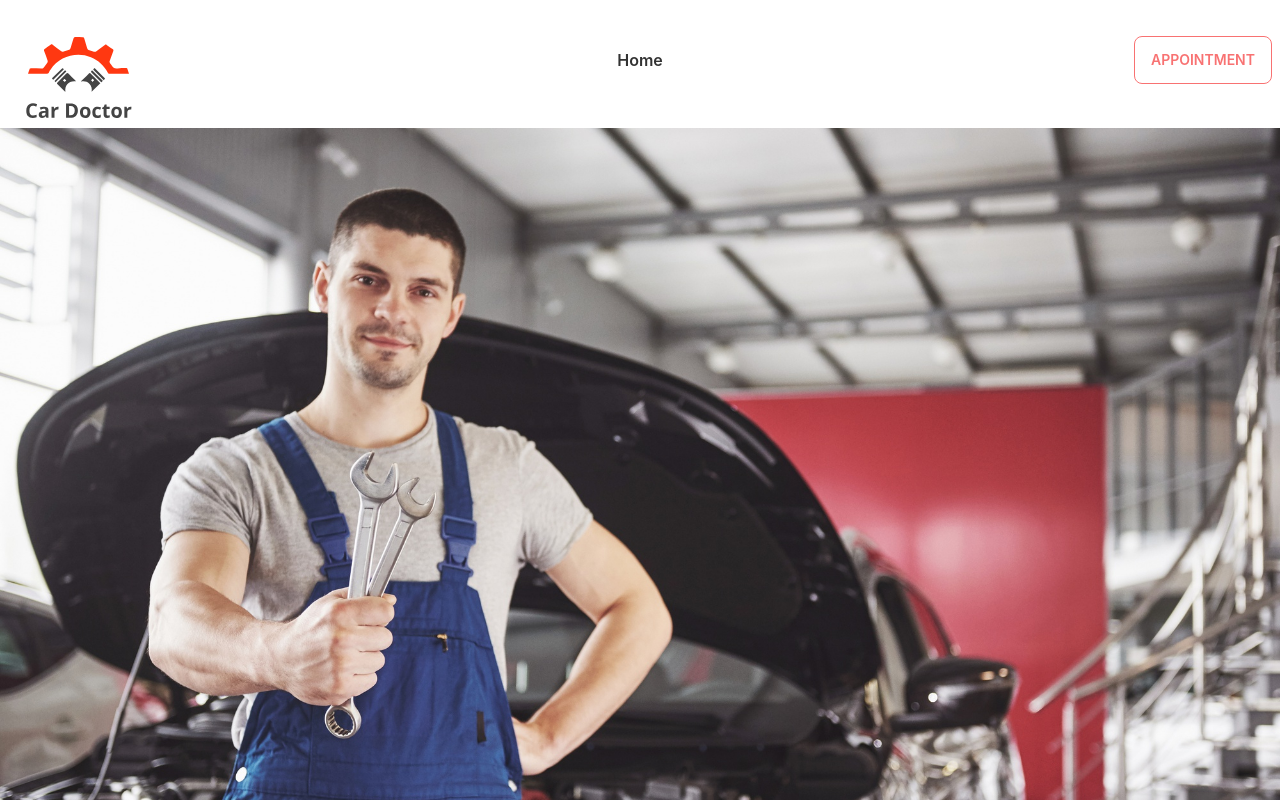
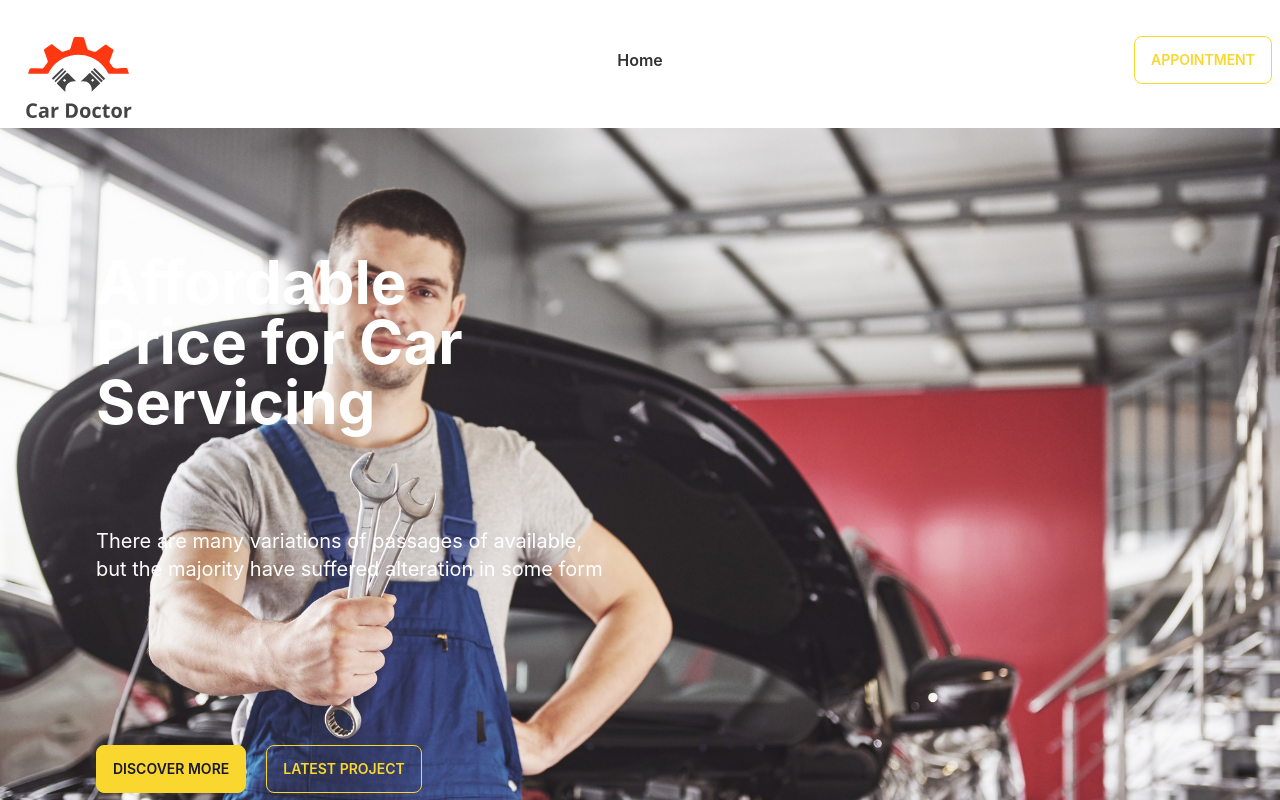
Before and after one commit to ShamimaNasrin/genius-car-client, a React (Create React App) app: page / in a window 1280 px wide. Shown: the top 800 px of the page. Built offline with nearby package versions, Linux system fonts and the light colour scheme.

Commit message:
banner text and btn

```diff
--- a/src/Pages/Home/Banner/Banner.js
+++ b/src/Pages/Home/Banner/Banner.js
@@ -11,6 +11,20 @@ const Banner = () => {
         <div className="carousel w-full">
             <div id="slide1" className="carousel-item relative w-full">
                 <img src={img1} className="w-full" />
+                <div className="absolute flex justify-end transform -translate-y-1/2 left-24 top-1/4">
+                    <h1 className='text-6xl font-bold text-white'>
+                        Affordable <br />
+                        Price for Car <br />
+                        Servicing
+                    </h1>
+                </div>
+                <div className="absolute flex justify-end transform -translate-y-1/2 w-2/5 left-24 top-1/2">
+                    <p className='text-xl text-white'>There are many variations of passages of  available, but the majority have suffered alteration in some form</p>
+                </div>
+                <div className="absolute flex justify-start transform -translate-y-1/2 w-2/5 left-24 top-3/4">
+                    <button className="btn btn-secondary mr-5">Discover More</button>
+                    <button className="btn btn-outline btn-secondary">Latest Project</button>
+                </div>
                 <div className="absolute flex justify-end transform -translate-y-1/2 left-5 right-5 bottom-0">
                     <a href="#slide4" className="btn btn-circle mr-5">❮</a>
                     <a href="#slide2" className="btn btn-circle">❯</a>
--- a/src/Pages/Shared/Header/Header.js
+++ b/src/Pages/Shared/Header/Header.js
@@ -28,7 +28,7 @@ const Header = () => {
                     </ul>
                 </div>
                 <div className="navbar-end">
-                    <button className="btn btn-outline btn-error">Appointment</button>
+                    <button className="btn btn-outline btn-secondary">Appointment</button>
                 </div>
             </div>
         </div>
```
Lines whose indentation alone changed are shown as unchanged.
